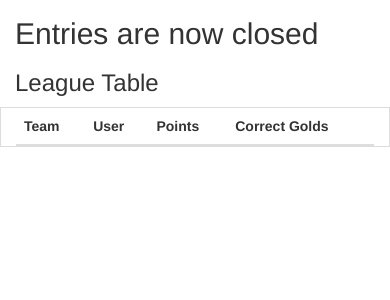
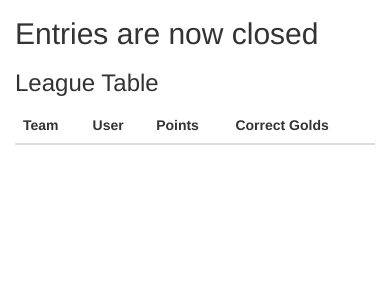
Before and after one commit to gtspence/fantasyswim, a Django app: page /rio/ in a window 390 px wide. Shown: the part 162-462 px from the top of the page. Run offline with Django 3.2, Linux system fonts and the light colour scheme; the visitor is signed in with stand-in values (Sample User, id 1); data that the repository does not hold is empty; parts of the project's set-up code (start-up, migrations or seed data) failed here and were passed over; some libraries are stand-ins or nearby versions.

Commit message:
Change some tables back to unresponsive

```diff
--- a/rio/templates/rio/event.html
+++ b/rio/templates/rio/event.html
@@ -9,7 +9,7 @@
 
 	<h3>Available Swimmers:</h3>
 		<div class="row">
-			<div class="col-md-9 table-responsive">
+			<div class="col-md-9">
 				<table class="table table-hover">
 				<thead>
 					<tr>
@@ -65,7 +65,7 @@
 
 <h3>Most Popular Choices:</h3>
 	<div class="row">
-		<div class="col-md-9 table-responsive">
+		<div class="col-md-9">
 			<table class="table table-hover">
 			<thead>
 				<tr>
@@ -107,7 +107,7 @@
 
 <h3>All Choices:</h3>
 	<div class="row">
-		<div class="col-md-9 table-responsive">
+		<div class="col-md-9">
 			<table class="table table-hover">
 			<thead>
 				<tr>
--- a/rio/templates/rio/index.html
+++ b/rio/templates/rio/index.html
@@ -25,7 +25,7 @@
 	<h3>Entered teams</h3>
 	{% if team_list %}
 	<div class="row">
-		<div class="col-md-8 table-responsive">
+		<div class="col-md-8">
 			<table class="table table-hover">
 				<thead>
 					<tr>
@@ -63,7 +63,7 @@
 {% else %}
 <h3>League Table</h3>
 	<div class="row">
-		<div class="col-md-8 table-responsive">
+		<div class="col-md-8">
 			<table class="table table-hover">
 				<thead>
 					<tr>
--- a/rio/templates/rio/schedule.html
+++ b/rio/templates/rio/schedule.html
@@ -7,7 +7,7 @@
 <br>
 
 <div class="row">
-	<div class="col-md-6 table-responsive">
+	<div class="col-md-6">
 		<table class="table table-hover">
 			<thead>
 				<tr>
--- a/rio/templates/rio/team.html
+++ b/rio/templates/rio/team.html
@@ -76,7 +76,7 @@
 	<h3>World Records:</h3>
 	{% if entries_open %}
 		<div class="row">
-			<div class="col-md-5 table-responsive">
+			<div class="col-md-5">
 				<table class="table table-hover">
 					<thead>
 						<tr>
@@ -111,7 +111,7 @@
 		</div>
 	{% else %}
 			<div class="row">
-			<div class="col-md-5 table-responsive">
+			<div class="col-md-5">
 				<table class="table table-hover">
 					<thead>
 						<tr>
```
